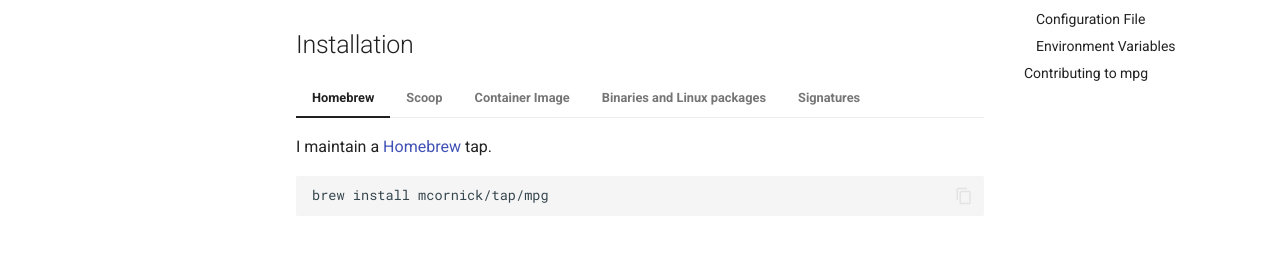
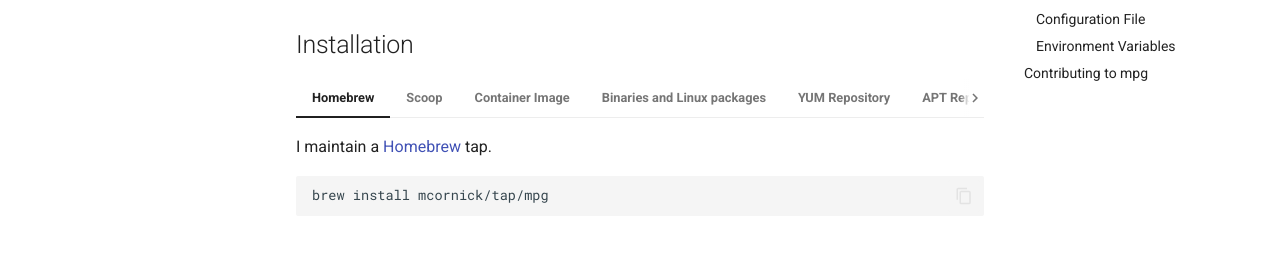
Before and after one commit to step-security-bot/mpg, an MkDocs documentation site: the page built from docs/index.md, in a window 1280 px wide and 900 px high, scrolled down 445 px. Shown: the part 170-448 px from the top of the window. Built offline with MkDocs 1.6.1 and Material for MkDocs 9.7.7, drawn with Linux system fonts in a browser that asks for light colours; comment, search, counter and statistics services are not loaded; the version menu is left out; some of the changed lines change nothing that is shown.

Commit message:
docs: document APT/YUM repos
Signed-off-by: Mark Cornick <mcornick@mcornick.com>

````diff
--- a/docs/index.md
+++ b/docs/index.md
@@ -43,6 +43,28 @@
 === "Binaries and Linux packages"
 
     I maintain binary releases on GitHub [here](https://github.com/mcornick/mpg/releases). As of version 1.0.21, releases are built for macOS (universal), Linux (i386, amd64, arm64, and armv6) and Windows (i386, amd64). Linux packages are built in RPM, DEB, APK, and Arch Linux pkg.tar.zst formats.
+
+=== "YUM Repository"
+
+    RPM packages are also available from my Gemfury repository.
+
+    ```
+    # /etc/yum.repos.d/mcornick.repo
+    [fury]
+    name=mcornick yum repo
+    baseurl=https://yum.fury.io/mcornick/
+    enabled=1
+    gpgcheck=0
+    ```
+
+=== "APT Repository"
+
+    DEB packages are also available from my Gemfury repository.
+
+    ```
+    # /etc/apt/sources.list.d/mcornick.list
+    deb [trusted=yes] https://apt.fury.io/mcornick/ /
+    ```
 
 === "Signatures"
 
````
